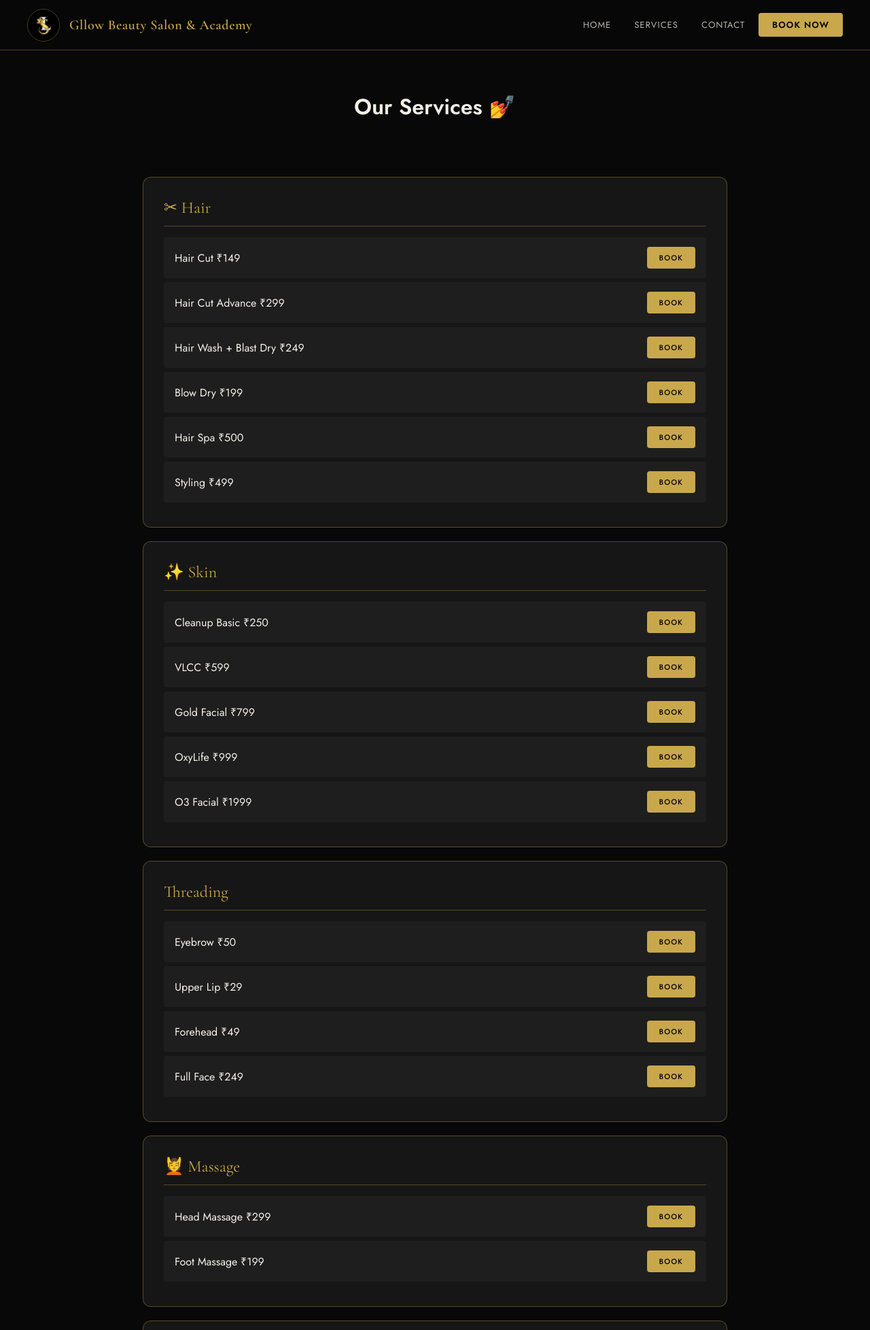
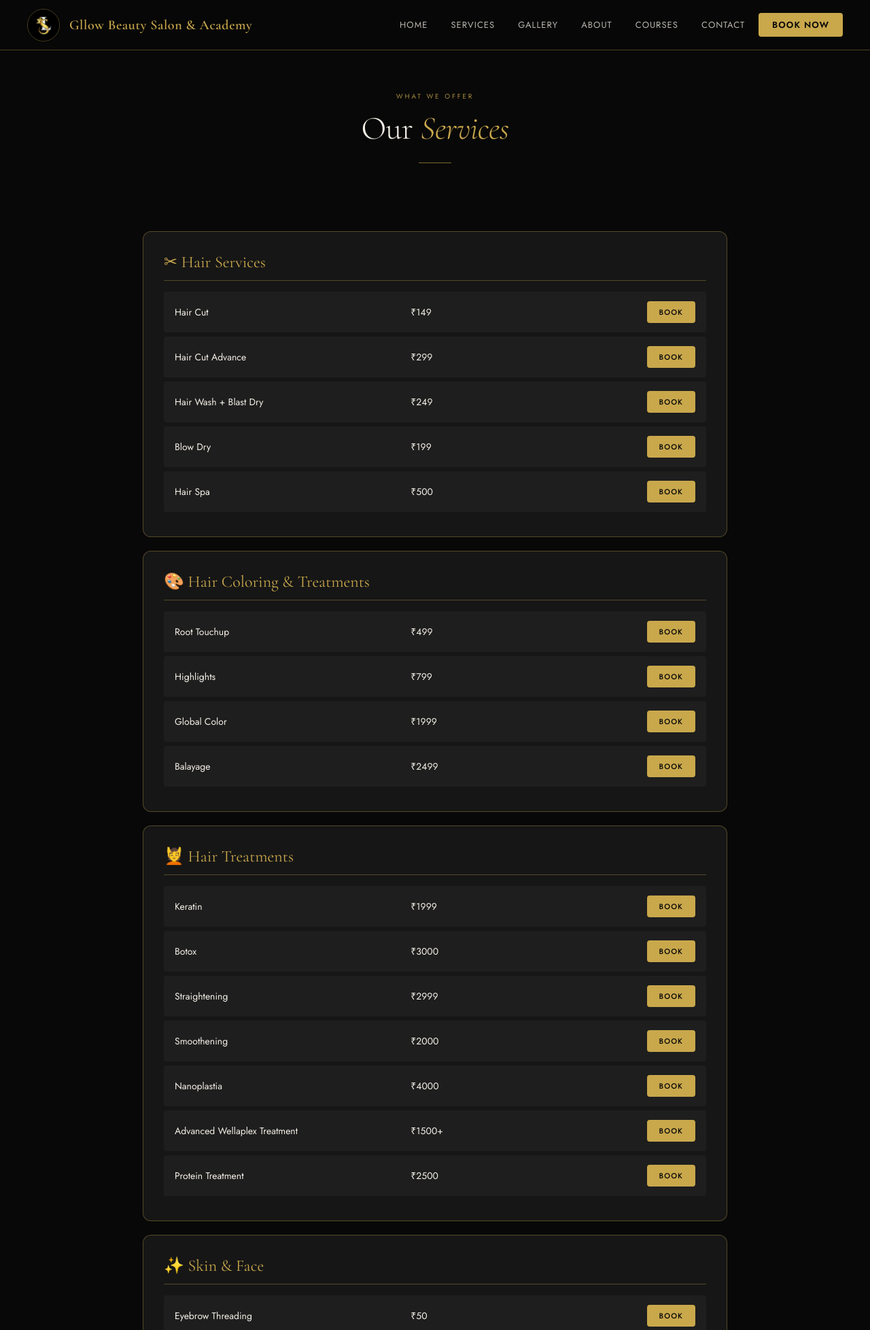
Before and after one commit to gllowkandivali/gllow__saloon, a Flask app: page /services in a window 1280 px wide. Shown: the top 1956 px of the page at 68% size. Run offline with Flask 3, Linux system fonts and the light colour scheme.

Commit message:
Add files via upload

```diff
--- a/templates/services.html
+++ b/templates/services.html
@@ -4,22 +4,28 @@
   <meta charset="UTF-8">
   <meta name="viewport" content="width=device-width, initial-scale=1.0">
   <title>Services — Gllow Beauty Salon & Academy</title>
-  <meta name="description" content="Best salon services in Kandivali West Mumbai - Hair, Skin, Nails, Waxing & Bridal at Gllow Beauty Salon.">
+  <meta name="description" content="Explore our full range of salon services in Kandivali West.">
   <link rel="stylesheet" href="{{ url_for('static', filename='style.css') }}">
 </head>
-
 <body>
 
-<!-- NAV -->
+<!-- NAVBAR -->
 <nav>
   <a href="/" class="logo">
-    <img src="{{ url_for('static', filename='images/logo.jpeg') }}">
+    <img src="{{ url_for('static', filename='images/logo.jpeg') }}" alt="Gllow Salon Logo">
     <span>Gllow Beauty Salon & Academy</span>
   </a>
 
-  <div class="nav-links">
+  <div class="hamburger" onclick="toggleNav()">
+    <span></span><span></span><span></span>
+  </div>
+
+  <div class="nav-links" id="navLinks">
     <a href="/">Home</a>
     <a href="/services">Services</a>
+    <a href="/gallery">Gallery</a>
+    <a href="/about">About</a>
+    <a href="/courses">Courses</a>
     <a href="/contact">Contact</a>
     <a href="/booking" class="btn-nav">Book Now</a>
   </div>
@@ -27,120 +33,148 @@
 
 <!-- HEADER -->
 <div class="container text-center">
-  <h1>Our Services 💅</h1>
+  <p class="section-label">What We Offer</p>
+  <h1 class="section-title">Our <em>Services</em></h1>
+  <div class="rule"></div>
 </div>
 
 <!-- HAIR -->
 <div class="service-box">
-<h2>✂ Hair</h2>
+  <h2>✂ Hair Services</h2>
 
-<div class="service-item">Hair Cut ₹149 <a href="/booking?service=Hair Cut" class="btn">Book</a></div>
-<div class="service-item">Hair Cut Advance ₹299 <a href="/booking?service=Hair Cut Advance" class="btn">Book</a></div>
-<div class="service-item">Hair Wash + Blast Dry ₹249 <a href="/booking?service=Hair Wash" class="btn">Book</a></div>
-<div class="service-item">Blow Dry ₹199 <a href="/booking?service=Blow Dry" class="btn">Book</a></div>
-<div class="service-item">Hair Spa ₹500 <a href="/booking?service=Hair Spa" class="btn">Book</a></div>
-<div class="service-item">Styling ₹499 <a href="/booking?service=Styling" class="btn">Book</a></div>
+  <div class="service-item"><span>Hair Cut</span><span>₹149</span><a href="/booking?service=Hair Cut" class="btn">Book</a></div>
+  <div class="service-item"><span>Hair Cut Advance</span><span>₹299</span><a href="/booking?service=Hair Cut Advance" class="btn">Book</a></div>
+  <div class="service-item"><span>Hair Wash + Blast Dry</span><span>₹249</span><a href="/booking?service=Hair Wash" class="btn">Book</a></div>
+  <div class="service-item"><span>Blow Dry</span><span>₹199</span><a href="/booking?service=Blow Dry" class="btn">Book</a></div>
+  <div class="service-item"><span>Hair Spa</span><span>₹500</span><a href="/booking?service=Hair Spa" class="btn">Book</a></div>
+</div>
+<div class="service-box">
+  <h2>🎨 Hair Coloring & Treatments</h2>
 
+  <div class="service-item"><span>Root Touchup</span><span>₹499</span><a href="/booking?service=Root Touchup" class="btn">Book</a></div>
+  <div class="service-item"><span>Highlights</span><span>₹799</span><a href="/booking?service=Highlights" class="btn">Book</a></div>
+  <div class="service-item"><span>Global Color</span><span>₹1999</span><a href="/booking?service=Global Color" class="btn">Book</a></div>
+  <div class="service-item"><span>Balayage</span><span>₹2499</span><a href="/booking?service=Balayage" class="btn">Book</a></div>
+</div>
+<div class="service-box">
+  <h2>💆 Hair Treatments</h2>
+
+  <div class="service-item"><span>Keratin</span><span>₹1999</span><a href="/booking?service=Keratin" class="btn">Book</a></div>
+  <div class="service-item"><span>Botox</span><span>₹3000</span><a href="/booking?service=Hair Botox" class="btn">Book</a></div>
+  <div class="service-item"><span>Straightening</span><span>₹2999</span><a href="/booking?service=Straightening" class="btn">Book</a></div>
+  <div class="service-item"><span>Smoothening</span><span>₹2000</span><a href="/booking?service=Smoothening" class="btn">Book</a></div>
+  <div class="service-item"><span>Nanoplastia</span><span>₹4000</span><a href="/booking?service=Nanoplastia" class="btn">Book</a></div>
+  <div class="service-item"><span>Advanced Wellaplex Treatment</span><span>₹1500+</span><a href="/booking?service=Wellaplex" class="btn">Book</a></div>
+  <div class="service-item"><span>Protein Treatment</span><span>₹2500</span><a href="/booking?service=Protein Treatment" class="btn">Book</a></div>
 </div>
 
 <!-- SKIN -->
 <div class="service-box">
-<h2>✨ Skin</h2>
+  <h2>✨ Skin & Face</h2>
 
-<div class="service-item">Cleanup Basic ₹250 <a href="/booking?service=Cleanup" class="btn">Book</a></div>
-<div class="service-item">VLCC ₹599 <a href="/booking?service=VLCC Facial" class="btn">Book</a></div>
-<div class="service-item">Gold Facial ₹799 <a href="/booking?service=Gold Facial" class="btn">Book</a></div>
-<div class="service-item">OxyLife ₹999 <a href="/booking?service=OxyLife" class="btn">Book</a></div>
-<div class="service-item">O3 Facial ₹1999 <a href="/booking?service=O3" class="btn">Book</a></div>
+  <div class="service-item"><span>Eyebrow Threading</span><span>₹50</span><a href="/booking?service=Eyebrow" class="btn">Book</a></div>
+  <div class="service-item"><span>Upper Lip</span><span>₹29</span><a href="/booking?service=Upper Lip" class="btn">Book</a></div>
+  <div class="service-item"><span>Upper Wax</span><span>₹49</span><a href="/booking?service=Upper Wax" class="btn">Book</a></div>
+  <div class="service-item"><span>Forehead</span><span>₹49</span><a href="/booking?service=Forehead" class="btn">Book</a></div>
+  <div class="service-item"><span>Full Face Threading</span><span>₹249</span><a href="/booking?service=Full Face" class="btn">Book</a></div>
+</div>
+<div class="service-box">
+  <h2>✨ Facials & Skin Care</h2>
 
+  <div class="service-item"><span>Basic Detan</span><span>₹499</span><a href="/booking?service=Detan" class="btn">Book</a></div>
+  <div class="service-item"><span>Gold Facial</span><span>₹500+</span><a href="/booking?service=Gold Facial" class="btn">Book</a></div>
+  <div class="service-item"><span>Silver Facial</span><span>₹700+</span><a href="/booking?service=Silver Facial" class="btn">Book</a></div>
+  <div class="service-item"><span>Platinum Facial</span><span>₹1000+</span><a href="/booking?service=Platinum Facial" class="btn">Book</a></div>
+  <div class="service-item"><span>Platinum Crystal</span><span>₹1500</span><a href="/booking?service=Platinum Crystal" class="btn">Book</a></div>
+  <div class="service-item"><span>Body Polish</span><span>₹2199</span><a href="/booking?service=Body Polish" class="btn">Book</a></div>
+</div>
+<div class="service-box">
+  <h2>🧴 Bleach</h2>
+
+  <div class="service-item"><span>Face Bleach</span><span>₹399</span><a href="/booking?service=Face Bleach" class="btn">Book</a></div>
+  <div class="service-item"><span>Back Bleach</span><span>₹599</span><a href="/booking?service=Back Bleach" class="btn">Book</a></div>
 </div>
 
-<!-- THREADING -->
+
+<!-- WAXING -->
 <div class="service-box">
-<h2>Threading</h2>
+  <h2>🧴 Waxing</h2>
 
-<div class="service-item">Eyebrow ₹50 <a href="/booking?service=Eyebrow" class="btn">Book</a></div>
-<div class="service-item">Upper Lip ₹29 <a href="/booking?service=Upper Lip" class="btn">Book</a></div>
-<div class="service-item">Forehead ₹49 <a href="/booking?service=Forehead" class="btn">Book</a></div>
-<div class="service-item">Full Face ₹249 <a href="/booking?service=Full Face" class="btn">Book</a></div>
-
+  <div class="service-item"><span>Under Arms</span><span>Rica ₹119 / Honey ₹79</span><a href="/booking?service=Under Arms Wax" class="btn">Book</a></div>
+  <div class="service-item"><span>Half Hands</span><span>Rica ₹249 / Honey ₹199</span><a href="/booking?service=Half Hands Wax" class="btn">Book</a></div>
+  <div class="service-item"><span>Half Legs</span><span>Rica ₹399 / Honey ₹299</span><a href="/booking?service=Half Legs Wax" class="btn">Book</a></div>
+  <div class="service-item"><span>Full Arms</span><span>Rica ₹299 / Honey ₹249</span><a href="/booking?service=Full Arms Wax" class="btn">Book</a></div>
+  <div class="service-item"><span>Full Legs</span><span>Rica ₹499 / Honey ₹399</span><a href="/booking?service=Full Legs Wax" class="btn">Book</a></div>
+  <div class="service-item"><span>Full Body Wax</span><span>Rica ₹2399 / Honey ₹1799</span><a href="/booking?service=Full Body Wax" class="btn">Book</a></div>
 </div>
 
 <!-- MASSAGE -->
 <div class="service-box">
-<h2>💆 Massage</h2>
+  <h2>💆 Massage</h2>
 
-<div class="service-item">Head Massage ₹299 <a href="/booking?service=Head Massage" class="btn">Book</a></div>
-<div class="service-item">Foot Massage ₹199 <a href="/booking?service=Foot Massage" class="btn">Book</a></div>
-
+  <div class="service-item"><span>Head Massage (20 min)</span><span>₹299</span><a href="/booking?service=Head Massage" class="btn">Book</a></div>
+  <div class="service-item"><span>Foot Massage (15 min)</span><span>₹199</span><a href="/booking?service=Foot Massage" class="btn">Book</a></div>
 </div>
 
 <!-- NAILS -->
 <div class="service-box">
-<h2>💅 Nails</h2>
+  <h2>💅 Nails</h2>
 
-<div class="service-item">Basic Manicure ₹399 <a href="/booking?service=Basic Manicure" class="btn">Book</a></div>
-<div class="service-item">Advanced Manicure ₹649 <a href="/booking?service=Advanced Manicure" class="btn">Book</a></div>
-<div class="service-item">Basic Pedicure ₹500 <a href="/booking?service=Basic Pedicure" class="btn">Book</a></div>
-<div class="service-item">Advanced Pedicure ₹999 <a href="/booking?service=Advanced Pedicure" class="btn">Book</a></div>
-<div class="service-item">Mani + Pedi ₹999 <a href="/booking?service=Mani Pedi" class="btn">Book</a></div>
-
+  <div class="service-item"><span>Basic Manicure</span><span>₹399</span><a href="/booking?service=Basic Manicure" class="btn">Book</a></div>
+  <div class="service-item"><span>Advance Manicure</span><span>₹649</span><a href="/booking?service=Advance Manicure" class="btn">Book</a></div>
+  <div class="service-item"><span>Basic Pedicure</span><span>₹500</span><a href="/booking?service=Basic Pedicure" class="btn">Book</a></div>
+  <div class="service-item"><span>Advance Pedicure</span><span>₹999</span><a href="/booking?service=Advance Pedicure" class="btn">Book</a></div>
+  <div class="service-item"><span>Mani + Pedi Combo</span><span>₹999</span><a href="/booking?service=Mani Pedi Combo" class="btn">Book</a></div>
+  <div class="service-item"><span>Pedicure(crystal)</span><span>₹900+</span><a href="/booking?service=Pedicure" class="btn">Book</a></div>
+  <div class="service-item"><span>Manicure(crystal)</span><span>₹900+</span><a href="/booking?service=Manicure" class="btn">Book</a></div>
+  <div class="service-item"><span>Aroma Mani Pedi</span><span>₹1000+</span><a href="/booking" class="btn">Book</a></div>
+</div>
 </div>
 
-<!-- NAIL EXTENSIONS -->
+<!-- COMBOS -->
 <div class="service-box">
-<h2>💎 Nail Extensions</h2>
+  <h2>🎁 Combos</h2>
 
-<div class="service-item">Gel Extension ₹999 <a href="/booking?service=Gel Extension" class="btn">Book</a></div>
-<div class="service-item">Acrylic ₹999 <a href="/booking?service=Acrylic" class="btn">Book</a></div>
-<div class="service-item">Polygel ₹999 <a href="/booking?service=Polygel" class="btn">Book</a></div>
-<div class="service-item">Extension Refill ₹499 <a href="/booking?service=Refill" class="btn">Book</a></div>
-
+  <div class="service-item"><span>Hair Wash + Blow Dry</span><span>₹349</span><a href="/booking?service=Hair Wash Blow Dry Combo" class="btn">Book</a></div>
+  <div class="service-item"><span>Hair Cut + Hair Wash + Blow Dry</span><span>₹449</span><a href="/booking?service=Hair Combo" class="btn">Book</a></div>
+  <div class="service-item"><span>Global + Highlight</span><span>₹3499</span><a href="/booking?service=Global Highlight Combo" class="btn">Book</a></div>
+  <div class="service-item"><span>Balayage + Global</span><span>₹3999</span><a href="/booking?service=Balayage Combo" class="btn">Book</a></div>
 </div>
 
-<!-- WAXING -->
+<!-- WELLNESS -->
 <div class="service-box">
-<h2>🧴 Waxing (Rica vs Honey)</h2>
+  <h2>🛁 Wellness</h2>
 
-<div class="service-item">Underarms (Rica ₹119 / Honey ₹79) <a href="/booking?service=Underarms Wax" class="btn">Book</a></div>
-<div class="service-item">Half Hands (Rica ₹249 / Honey ₹199) <a href="/booking?service=Half Hands Wax" class="btn">Book</a></div>
-<div class="service-item">Full Legs (Rica ₹499 / Honey ₹399) <a href="/booking?service=Full Legs Wax" class="btn">Book</a></div>
-<div class="service-item">Full Body (Rica ₹2399 / Honey ₹1799) <a href="/booking?service=Full Body Wax" class="btn">Book</a></div>
-
-</div>
-
-<!-- SPECIAL -->
-<div class="service-box">
-<h2>🔥 Special</h2>
-
-<div class="service-item">Steam + Shower ₹499 <a href="/booking?service=Steam" class="btn">Book</a></div>
-
+  <div class="service-item"><span>Steam Shower</span><span>₹499</span><a href="/booking?service=Steam Shower" class="btn">Book</a></div>
 </div>
 
 <!-- BRIDAL -->
 <div class="bridal-box">
-<h2>👰 Bridal Makeup</h2>
-<p>Bridal • Engagement • Party Makeup</p>
+  <h2>👰 Bridal & Occasion Makeup</h2>
+  <p>Make your special day unforgettable with our expert bridal artists</p>
+  <p class="bridal-highlight">Bridal · Engagement · Party Makeup</p>
+  <p style="margin-top:10px; color:var(--text-muted);">
+    Full consultation included — customised for your skin tone & style
+  </p>
 
-<a href="/booking?service=Bridal Makeup" class="bridal-btn">
-Book Bridal Consultation
-</a>
+  <a href="/booking?service=Bridal Makeup" class="bridal-btn">
+    Book Bridal Consultation
+  </a>
 </div>
+
 <!-- FOOTER -->
 <footer class="footer">
   <h2>Gllow Beauty Salon & Academy</h2>
   <p>📞 +91 98195 45630</p>
   <p>📍 Kandivali West, Mumbai</p>
   <p>🕒 11 AM – 8 PM</p>
+</footer>
 
-  <div class="socials">
-    <a href="https://www.instagram.com/_gllow_beauty_salon_" target="_blank">Instagram</a>
-    <a href="https://wa.me/919819545630" target="_blank">WhatsApp</a>
-    <a href="https://maps.app.goo.gl/AGz8FnccqGcKP7ES8" target="_blank">Location</a>
-  </div>
-
-  <p class="copy">© 2026 Gllow Beauty Salon & Academy</p>
-</footer>
+<script>
+function toggleNav() {
+  document.getElementById("navLinks").classList.toggle("open");
+}
+</script>
 
 </body>
 </html>
```
Also changed, not shown: templates/index.html (+25 -10 lines).
